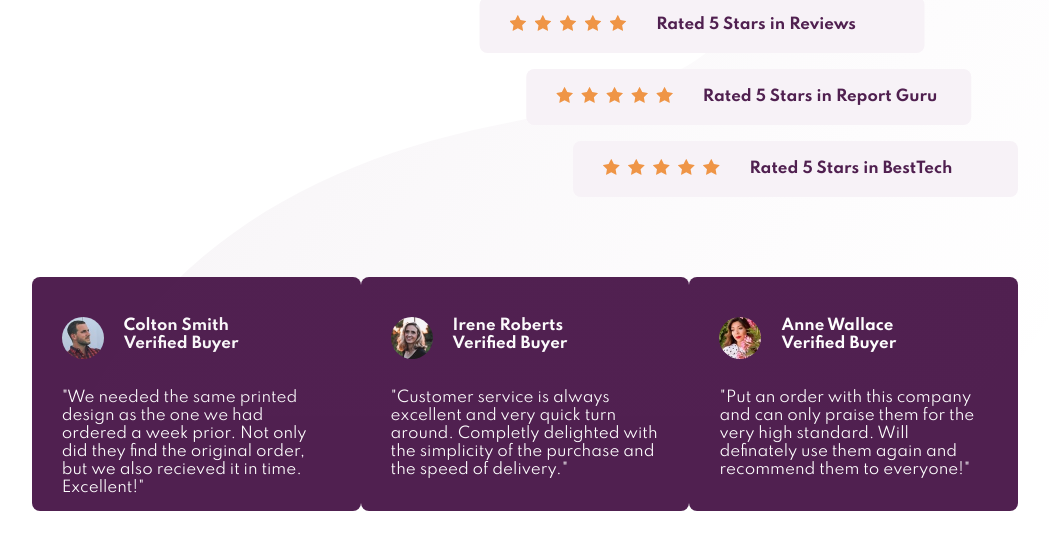
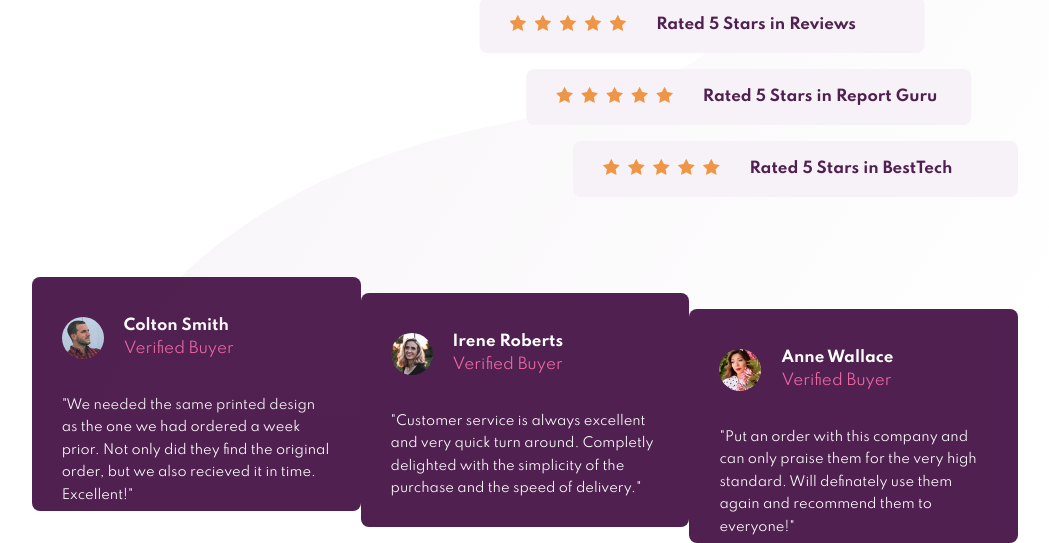
Before and after one commit to hassanahmadp/social-proof-section, a plain HTML site: page index.html in a window 1280 px wide. Shown: the part 384-927 px from the top of the page, without its empty margins (115-1164 px from the left). Before the commit the page ends 895 px from the top, so only its background shows below. Drawn offline with Linux system fonts and the light colour scheme.

Commit message:
desktop view completed

```diff
--- a/css/_reviews.scss
+++ b/css/_reviews.scss
@@ -21,10 +21,26 @@ section.customer-reviews {
       border-radius: 50%;
       float: left;
     }
+    .name {
+      font-weight: 700;
+    }
+    .review-status {
+      color: color(soft-pink);
+      font-weight: 400;
+      margin-top: .3rem;
+    }
   }
   p {
     font-weight: 400;
-    font-size: 1rem;
+    font-size: 1.3rem *(2/3);
+    line-height: 1.5rem;
     // color: color(dark-grayish-magenta);
   }
 }
+
+.review-2 {
+  transform: translateY(6.84%);
+}
+.review-3 {
+  transform: translateY(6.84%*2);
+}
```
Also changed, not shown: css/styles.css, 1 other file.
